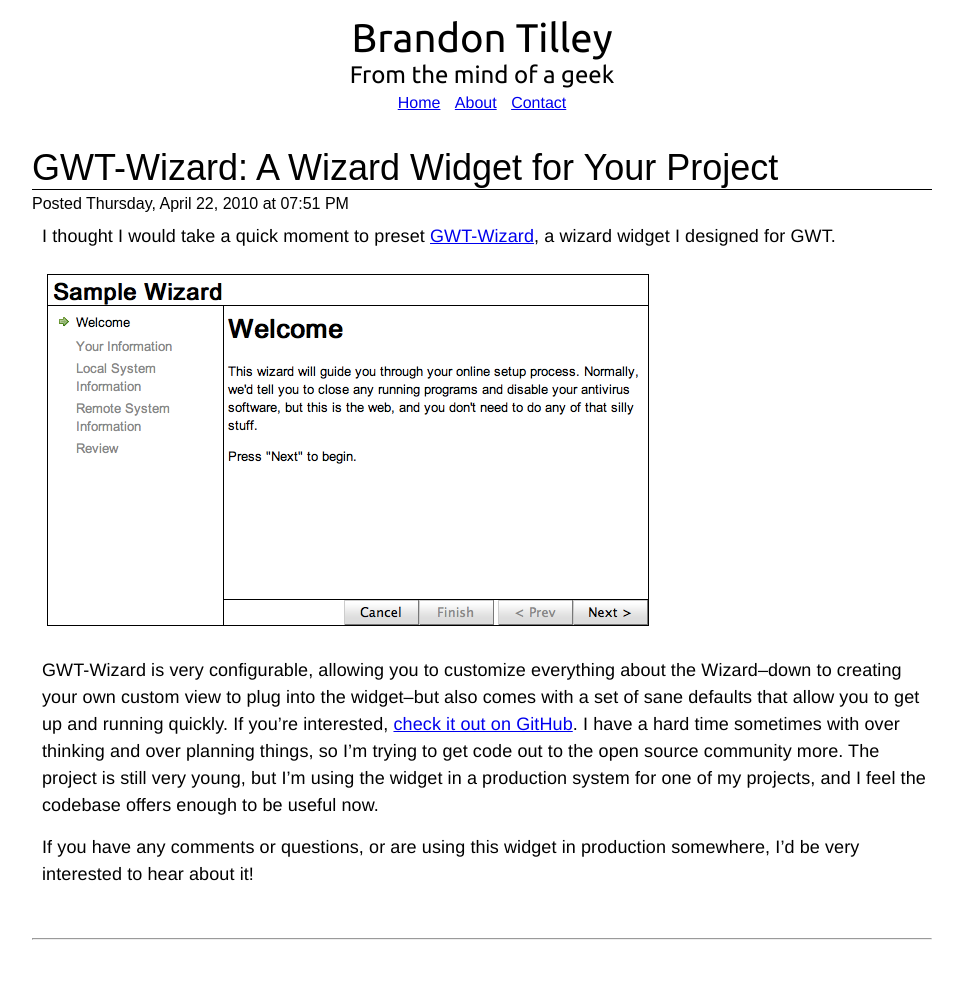
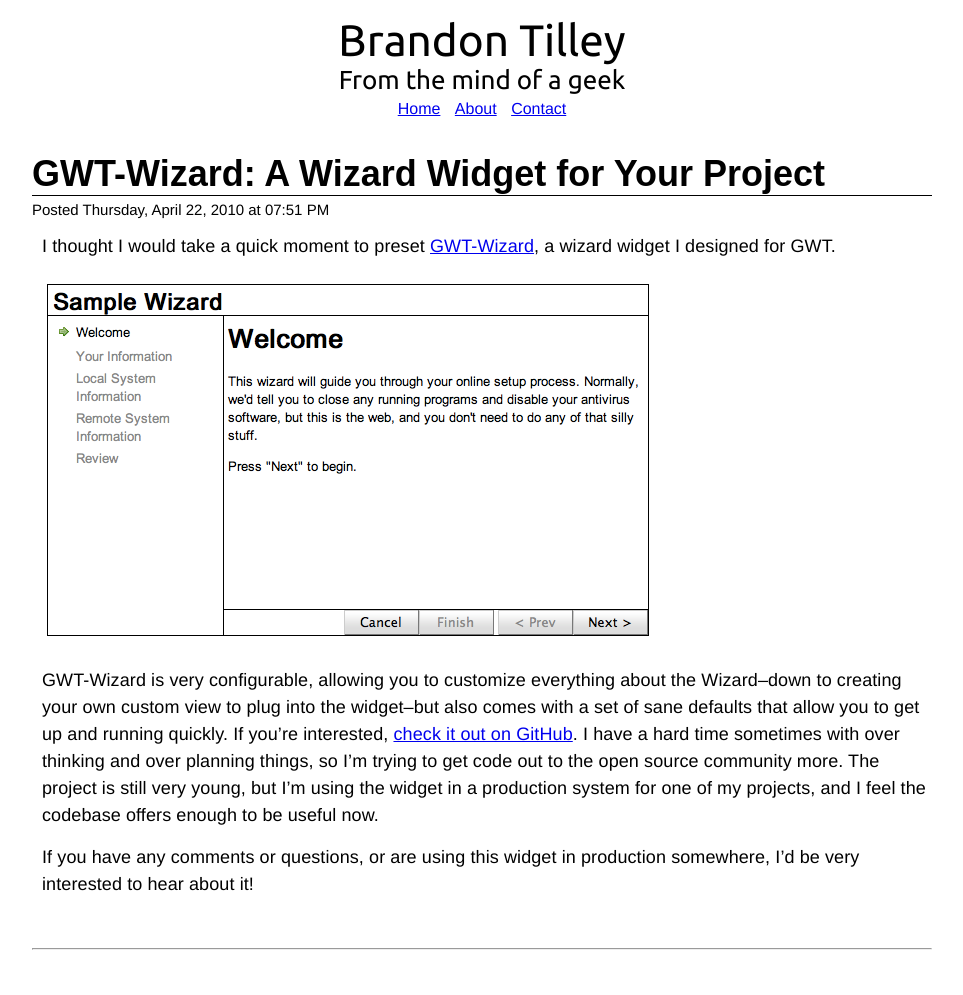
Before and after one commit to BinaryMuse/michelletilley-blog, a Jekyll site: the page built from _posts/2010-04-22-gwt-wizard-a-wizard-widget-for-your-project.markdown, in a window 1280 px wide. Shown: the whole page, without its empty margins (158-1121 px from the left). Built offline with Jekyll 4.4.1, drawn with Linux system fonts in a browser that asks for light colours; some web fonts are replaced; comment, search, counter and statistics services are not loaded.

Commit message:
Style update

```diff
--- a/styles/site.css
+++ b/styles/site.css
@@ -12,6 +12,12 @@
   padding: 0;
   font-family: 'Droid Sans', Helvetica, Arial, sans-serif;
   margin-bottom: 50px;
+}
+
+.when {
+  font-family: 'Droid Sans', Helvetica, Arial, sans-serif;
+  font-size: 15px;
+  margin-bottom: 15px;
 }
 
 div#container {
@@ -35,12 +41,13 @@
   font-weight: normal;
   margin-top: 10px;
   margin-bottom: 0px;
-  font-size: 40px;
+  font-size: 44px;
 }
 
 #header h2 {
   margin-top: 0px;
   margin-bottom: 5px;
+  font-size: 26px;
 }
 
 #header ul {
@@ -84,12 +91,8 @@
   vertical-align: top;
 }
 
-div.post h1, div.post h2, div.post h3, div.post h4, div.post h5, div.post h6, div.post div.when {
+div.post h1.title {
   font-family: 'Cuprum', arial, sans-serif;
-  font-weight: normal;
-}
-
-div.post h1.title {
   font-size: 36px;
   border-bottom: 1px solid black;
   margin-bottom: 3px;
```
